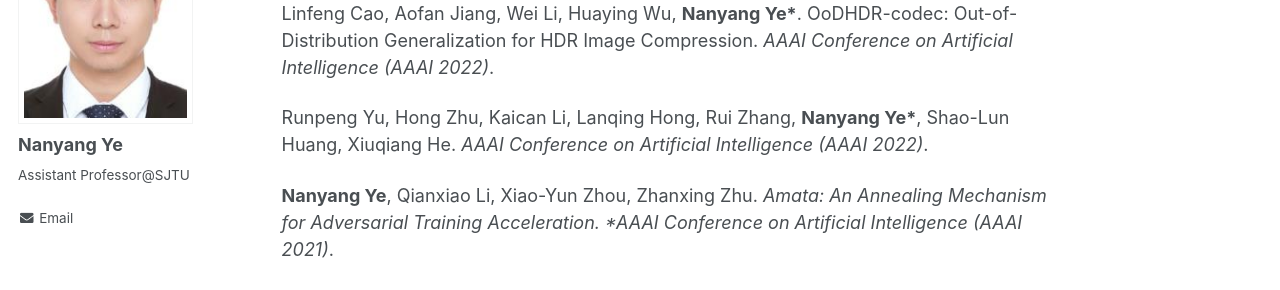
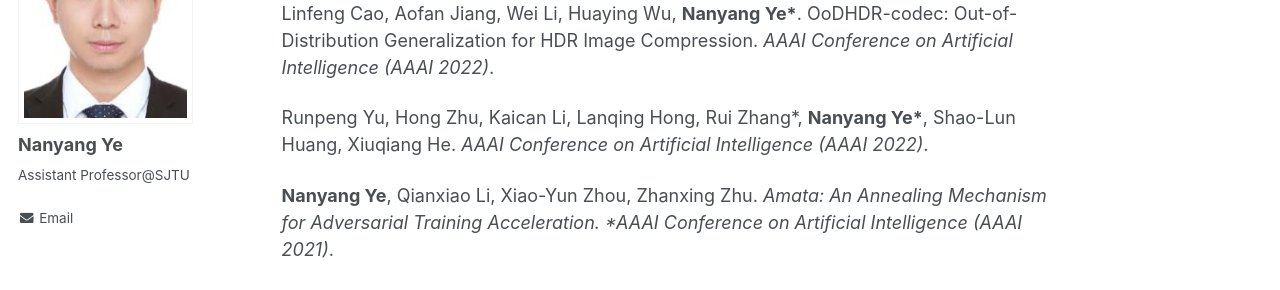
Before and after one commit to ynysjtu/ynysjtu.github.io, a Jekyll site: the page built from _pages/about.md, in a window 1280 px wide and 900 px high, scrolled down 935 px. Shown: the part 153-443 px from the top of the window. Built offline with Jekyll 4.4.1, drawn with Linux system fonts in a browser that asks for light colours.

```diff
--- a/_pages/about.md
+++ b/_pages/about.md
@@ -28,7 +28,7 @@ Haoyue Bai, Fengwei Zhou, Lanqing Hong, **Nanyang Ye\***, S.-H. Gary Chan, Zheng
 
 Linfeng Cao, Aofan Jiang, Wei Li, Huaying Wu, **Nanyang Ye\***. OoDHDR-codec: Out-of-Distribution Generalization for HDR Image Compression. *AAAI Conference on Artificial Intelligence (AAAI 2022)*.
 
-Runpeng Yu, Hong Zhu, Kaican Li, Lanqing Hong, Rui Zhang, **Nanyang Ye\***, Shao-Lun Huang, Xiuqiang He. *AAAI Conference on Artificial Intelligence (AAAI 2022)*.
+Runpeng Yu, Hong Zhu, Kaican Li, Lanqing Hong, Rui Zhang\*, **Nanyang Ye\***, Shao-Lun Huang, Xiuqiang He. *AAAI Conference on Artificial Intelligence (AAAI 2022)*.
 
 **Nanyang Ye**, Qianxiao Li, Xiao-Yun Zhou, Zhanxing Zhu. *Amata: An Annealing Mechanism for Adversarial Training Acceleration. *AAAI Conference on Artificial Intelligence (AAAI 2021)*.
 
```
